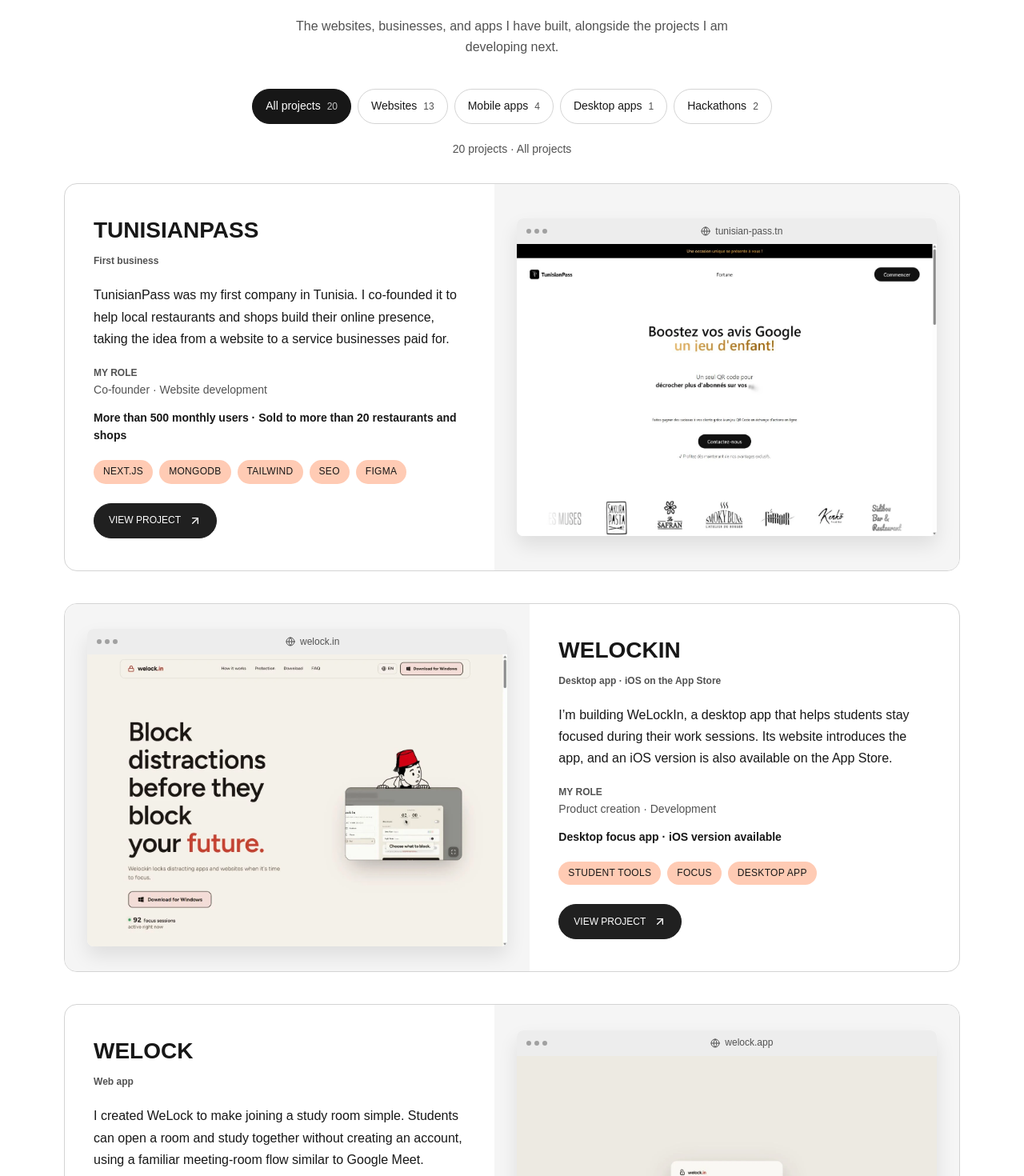
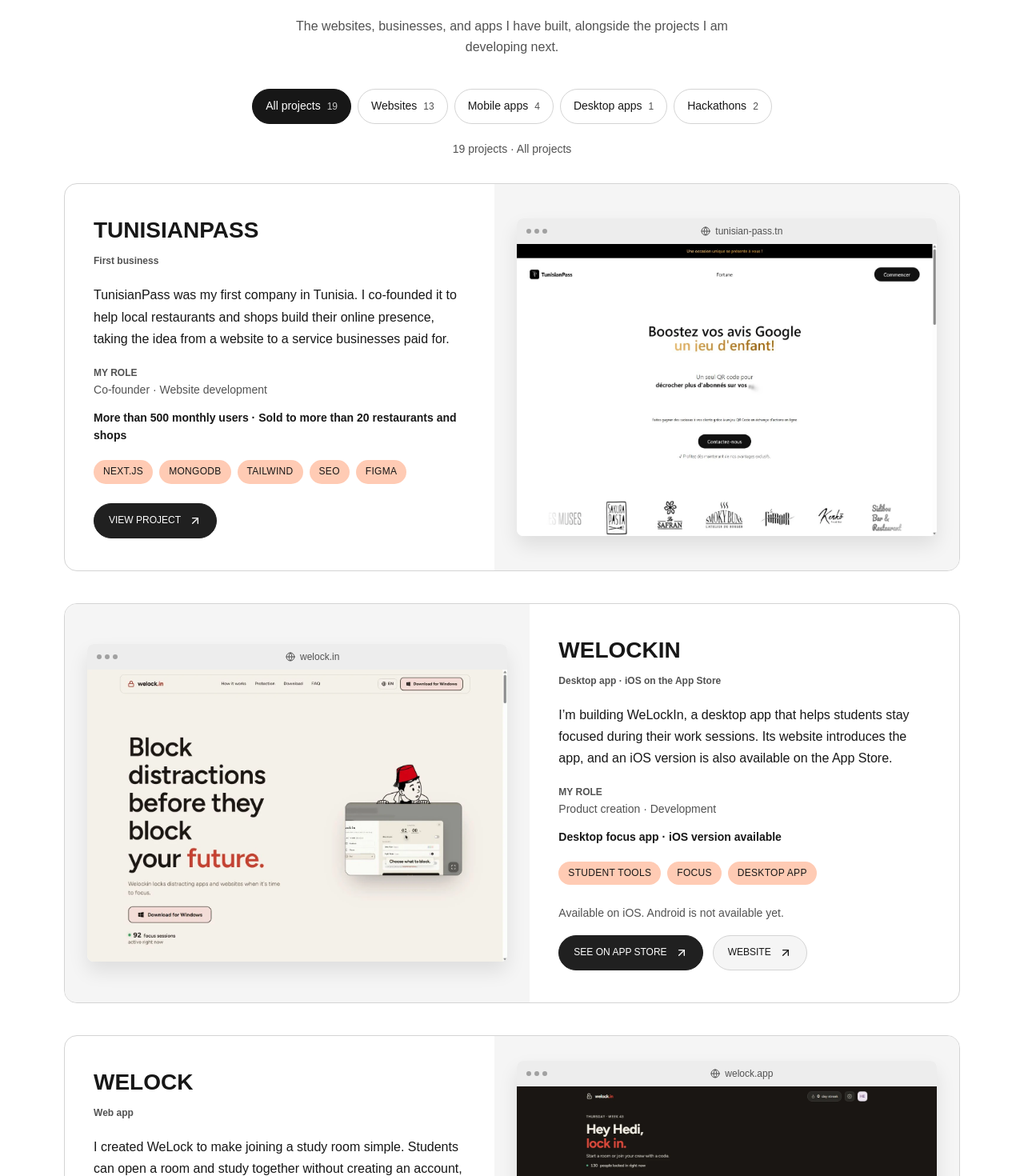
Before and after one commit to GameNotCreator/me, a Next.js app: page / in a window 1280 px wide. Shown: the part 1680-3150 px from the top of the page at 80% size. Built offline with nearby package versions, Linux system fonts and the light colour scheme.

Commit message:
Unify WeLockIn project and refresh WeLock homepage preview

```diff
--- a/components/elements/ProjectCard.js
+++ b/components/elements/ProjectCard.js
@@ -4,7 +4,7 @@
 import * as m from "framer-motion/m";
 import { useReducedMotion } from "framer-motion";
 
-export default function ProjectCard({ title, description, role, outcome, tags, imageUrl, imageAlt, imageFit, imagePosition, previewType, previewDomain, link, status, appStoreLink }) {
+export default function ProjectCard({ title, description, role, outcome, tags, imageUrl, imageAlt, imageFit, imagePosition, previewType, previewDomain, link, status, appStoreLink, appStoreLabel = "App Store (iOS)" }) {
   const reduceMotion = useReducedMotion();
   const isWebsite = previewType === "website" && Boolean(imageUrl);
   const linkFeedback = reduceMotion ? {} : { whileHover: { scale: 1.025 }, whileTap: { scale: 0.98 } };
@@ -33,7 +33,7 @@
         <ul className="project-tags" aria-label={`${title} details`}>{tags.map((tag) => <li key={tag}>{tag}</li>)}</ul>
         {appStoreLink && <p className="project-availability">Available on iOS. Android is not available yet.</p>}
         {(link || appStoreLink) && <div className="project-links">
-          {appStoreLink && <m.a href={appStoreLink} target="_blank" rel="noopener noreferrer" className="button button-primary" aria-label={`View ${title} on the App Store for iOS (opens in a new tab)`} {...linkFeedback} transition={{ duration: 0.15 }}>App Store (iOS) <ArrowUpRight size={16} aria-hidden="true" /></m.a>}
+          {appStoreLink && <m.a href={appStoreLink} target="_blank" rel="noopener noreferrer" className="button button-primary" aria-label={`${appStoreLabel}: ${title} (opens in a new tab)`} {...linkFeedback} transition={{ duration: 0.15 }}>{appStoreLabel} <ArrowUpRight size={16} aria-hidden="true" /></m.a>}
           {link && <m.a href={link} target="_blank" rel="noopener noreferrer" className={`button ${appStoreLink ? "button-secondary" : "button-primary"}`} aria-label={`Visit ${title} website (opens in a new tab)`} {...linkFeedback} transition={{ duration: 0.15 }}>{appStoreLink ? "Website" : "View Project"} <ArrowUpRight size={16} aria-hidden="true" /></m.a>}
         </div>}
       </div>
--- a/components/sections/Projects.js
+++ b/components/sections/Projects.js
@@ -15,15 +15,17 @@
   { id: "hackathon", label: "Hackathons" },
 ];
 
+const isInCategory = (project, id) => (project.categories ?? [project.category]).includes(id);
+
 const categoryCount = (id) => id === "all"
   ? projectsData.length + hackathonsData.length
-  : id === "hackathon" ? hackathonsData.length : projectsData.filter((project) => project.category === id).length;
+  : id === "hackathon" ? hackathonsData.length : projectsData.filter((project) => isInCategory(project, id)).length;
 
 export default function Projects() {
   const { ref } = useSectionInView("projects", 0.01);
   const [activeCategory, setActiveCategory] = useState("all");
   const reduceMotion = useReducedMotion();
-  const visibleProjects = projectsData.filter((project) => activeCategory === "all" || project.category === activeCategory);
+  const visibleProjects = projectsData.filter((project) => activeCategory === "all" || isInCategory(project, activeCategory));
   const showHackathons = activeCategory === "all" || activeCategory === "hackathon";
   const resultCount = visibleProjects.length + (showHackathons ? hackathonsData.length : 0);
   const activeLabel = categories.find((category) => category.id === activeCategory).label;
```
Also changed, not shown: libs/data.js, public/previews/welock.webp, 1 other file (tests, documents, lock files or other folders).
